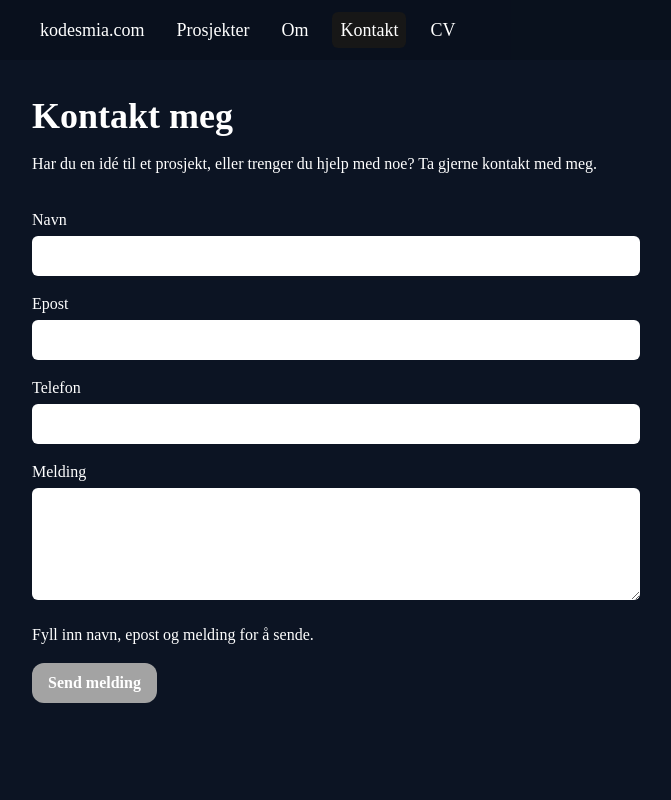
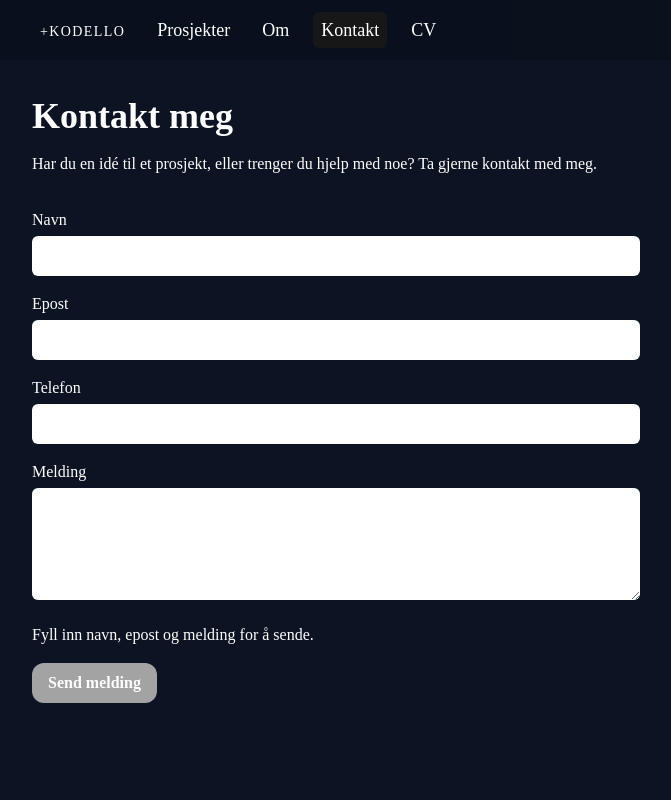
Before and after one commit to kimrm/kimrune, a Next.js app: page /contact in a window 1280 px wide. Shown: the top 800 px of the page, without its empty margins (0-671 px from the left). Built offline with nearby package versions, Linux system fonts and the light colour scheme; a web font is replaced by a local one.

Commit message:
change website name

```diff
--- a/app/components/header/Header.tsx
+++ b/app/components/header/Header.tsx
@@ -32,9 +32,9 @@ export default function Header() {
               href="/"
               className={`${
                 pathname === "/" ? "bg-neutral-900" : "hover:bg-neutral-900"
-              } p-2 rounded-md`}
+              } p-2 rounded-md uppercase text-sm tracking-widest`}
             >
-              kodesmia.com
+              +kodello
             </Link>
           </li>
           <li>
```
